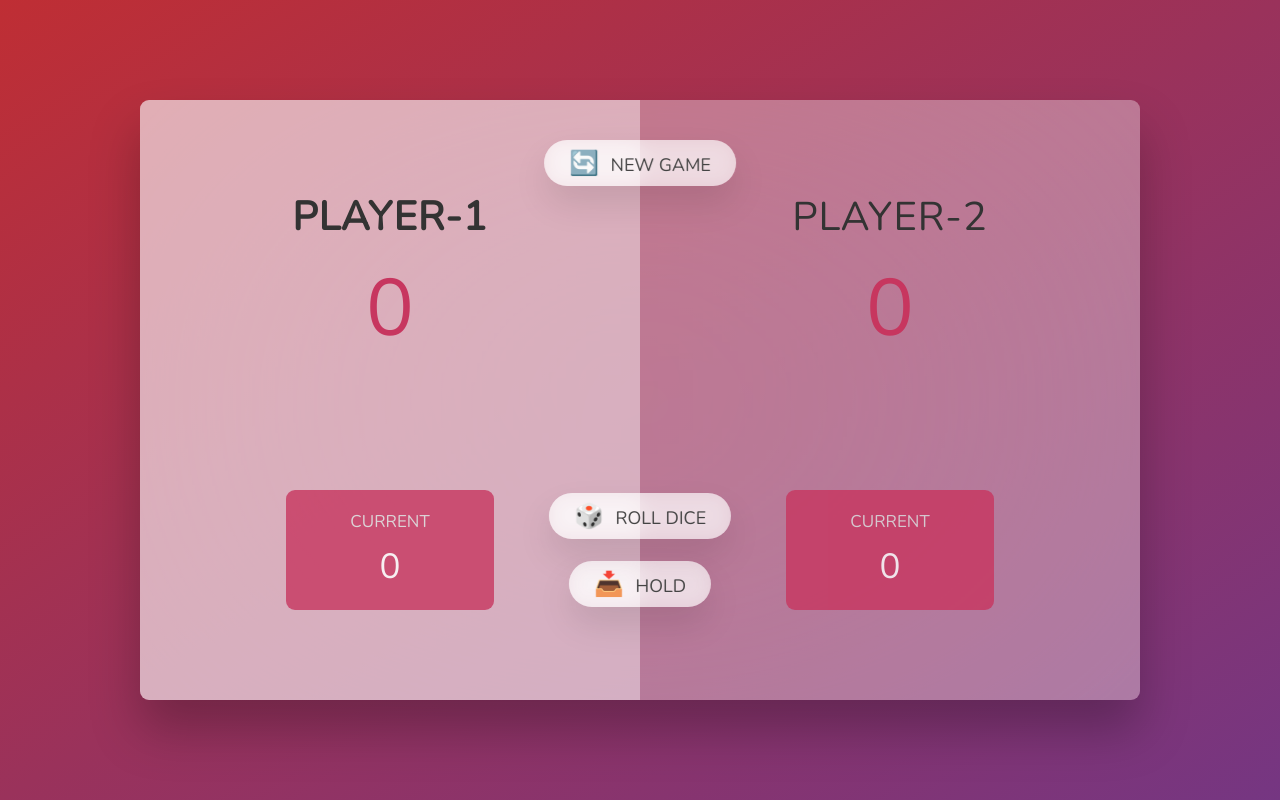
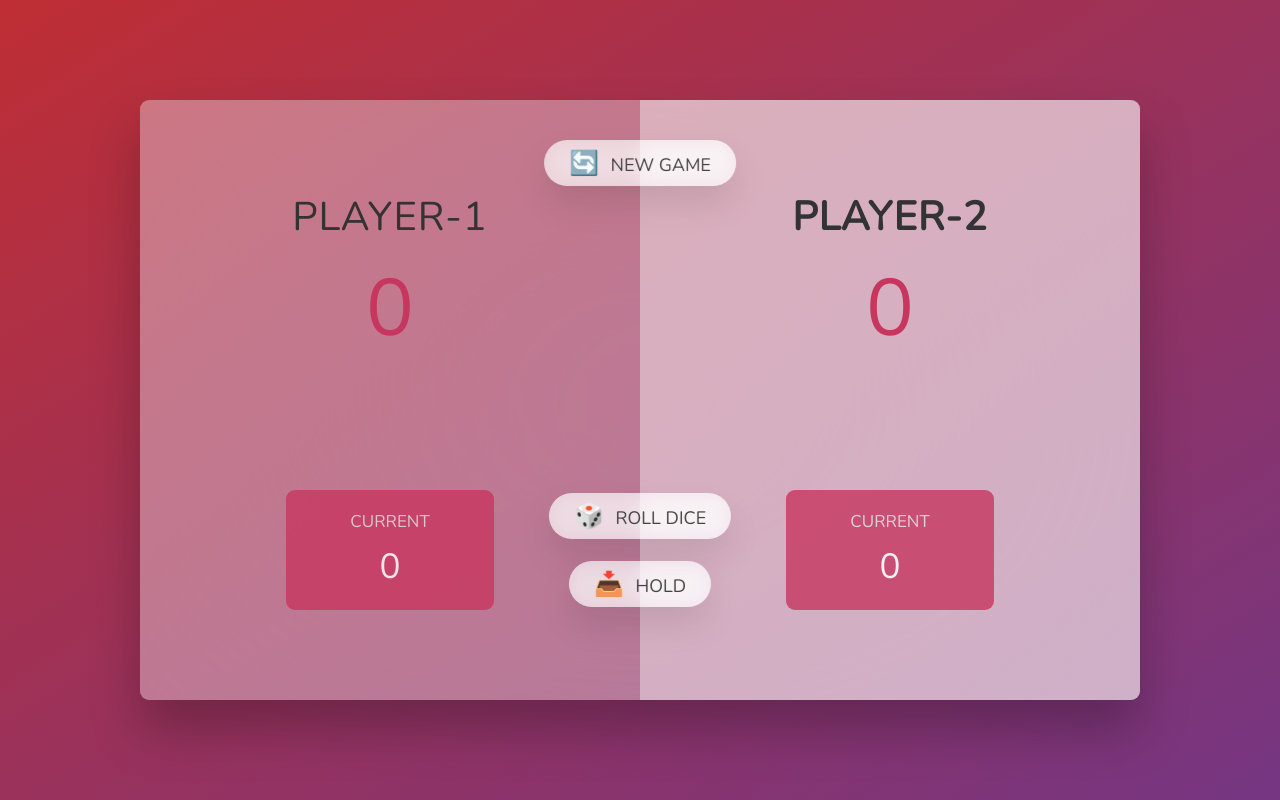
Before and after one commit to AI-Apocalypse-06/Pig-Game, a plain HTML site: page index.html in a window 1280 px wide. Both pictures are taken after a click on the button "📥 HOLD". Drawn offline with nearby package versions, Linux system fonts and the light colour scheme.

Commit message:
added hold dice

```diff
--- a/index.html
+++ b/index.html
@@ -25,7 +25,7 @@
           <p class="current-score" id="current-1">0</p>
         </div>
       </div>
-      <img src="" alt="dice-img" class="dice hidden">
+      <img src="" alt="dice-img" class="dice hidden" />
       <button class="btn btn-new">🔄 New game</button>
       <button class="btn btn-roll">🎲 Roll dice</button>
       <button class="btn btn-hold">📥 Hold</button>
--- a/index.js
+++ b/index.js
@@ -0,0 +1,10 @@
+const btnHold = document.querySelector(".btn-hold");
+const player0 = document.querySelector(".player-0");
+const player1 = document.querySelector(".player-1");
+const score0 = document.getElementById("score-0");
+const score1 = document.getElementById("score-1");
+
+btnHold.addEventListener("click", () => {
+  player0.classList.toggle("player-active");
+  player1.classList.toggle("player-active");
+});
--- a/style.css
+++ b/style.css
@@ -125,8 +125,6 @@ body {
   top: 46.1rem;
 }
 
-
-
 /* //////////////////////////  for js*/
 .player-active {
   background-color: rgba(255, 255, 255, 0.4);
```
Lines whose indentation alone changed are shown as unchanged.
